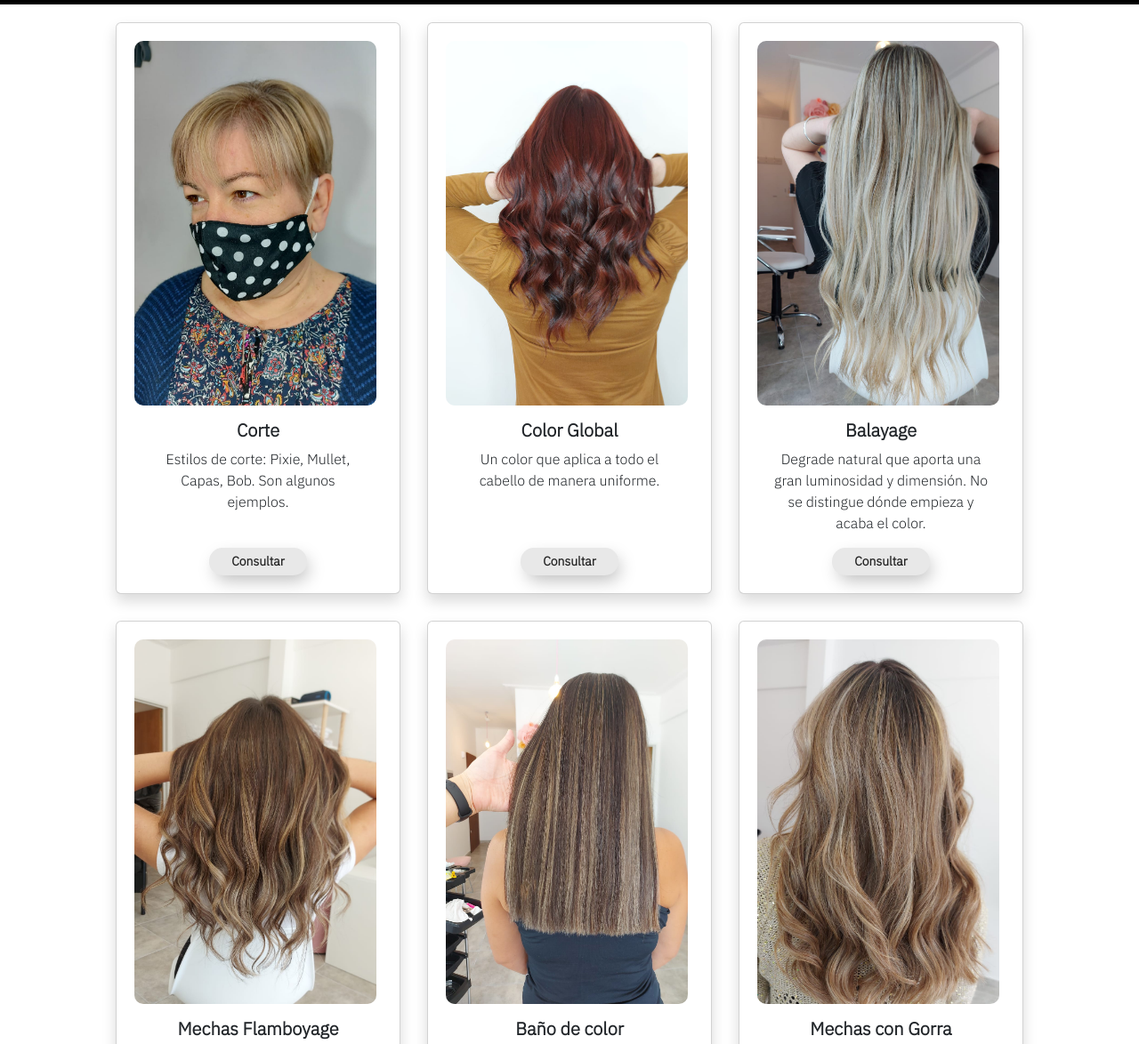
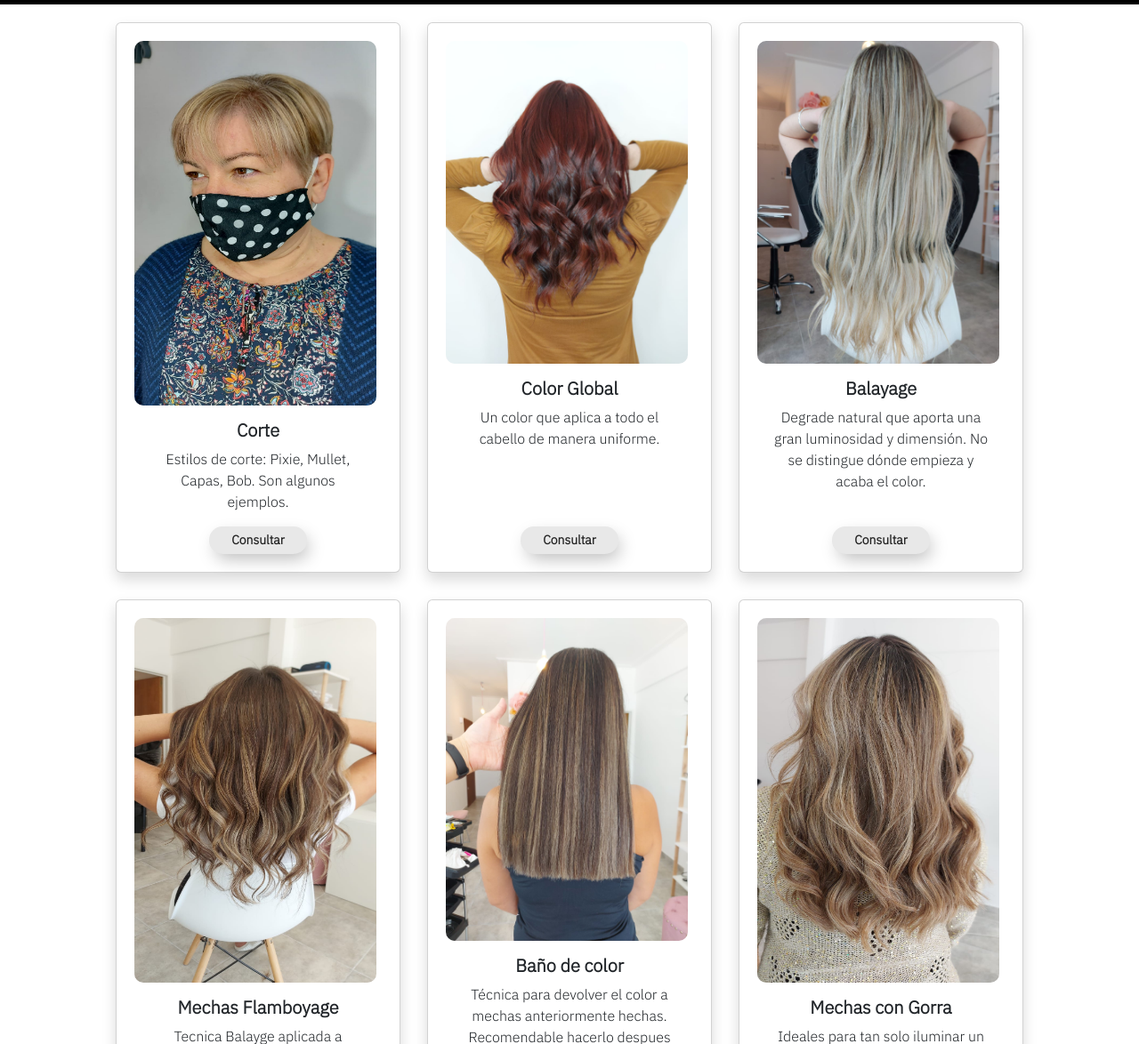
Before and after one commit to JoseEliasMorales/Peluqueria-Morales, a website: page pages/Servicios.html in a window 1280 px wide. Shown: the part 67-1241 px from the top of the page at 89% size. Drawn offline with nearby package versions, Linux system fonts and the light colour scheme; a web font is replaced by a local one.

Commit message:
imagenes

```diff
--- a/Styles/sass/views/_servicios.scss
+++ b/Styles/sass/views/_servicios.scss
@@ -7,33 +7,14 @@
             .cajaTarjetas__unidad{
                 padding: 20px;
                 .cajaTarjetas__imagen{
-                    background-image: url(../assets/Servicios/Corte1.jpeg);
                     background-size: cover;
                     border-radius: 10px;
-                    width: 17rem;
-                    height: 410px;
+                    max-width: 17rem;
+                    max-height: 410px;
                     -webkit-border-radius: 10px;
                     -moz-border-radius: 10px;
                     -ms-border-radius: 10px;
                     -o-border-radius: 10px;
-                }
-                .cajaTarjetas__imagen--global{
-                    background-image: url(../assets/Servicios/Global1.jpeg);
-                }
-                .cajaTarjetas__imagen--bala{
-                    background-image: url(../assets/Servicios/Bala1.jpeg);
-                }
-                .cajaTarjetas__imagen--flam{
-                    background-image: url(../assets/Servicios/Flam1.jpeg);
-                }
-                .cajaTarjetas__imagen--baño{
-                    background-image: url(../assets/Servicios/Baño1.jpeg);
-                }
-                .cajaTarjetas__imagen--gorra{
-                    background-image: url(../assets/Servicios/Gorra1.jpeg);
-                }
-                .cajaTarjetas__imagen--local{
-                    background-image: url(../assets/Servicios/Local1.jpeg);
                 }
                 .card-body{
                     .card-title{
--- a/pages/Servicios.html
+++ b/pages/Servicios.html
@@ -49,7 +49,7 @@
             <section class="cajaTarjetas d-flex flex-wrap justify-content-center">
                 <!-- Tarjeta Corte -->
                 <div class="card cajaTarjetas__unidad shadow rounded" style="width: 20rem;">
-                    <div class="cajaTarjetas__imagen" alt="Corte Pixie"></div>
+                    <img class="cajaTarjetas__imagen" src="../assets/Servicios/Corte1.jpeg" alt="Corte Pixie"/>
                     <div class="card-body text-center">
                       <h5 class="card-title">Corte</h5>
                       <p class="card-text">Estilos de corte: Pixie, Mullet, Capas, Bob. Son algunos ejemplos.</p>
@@ -60,7 +60,7 @@
                 </div>
                 <!-- Tarjeta Global -->
                 <div class="card cajaTarjetas__unidad shadow rounded" style="width: 20rem;">
-                    <div class="cajaTarjetas__imagen cajaTarjetas__imagen--global" alt="Color global en Rojo"></div>
+                    <img class="cajaTarjetas__imagen" src="../assets/Servicios/Global1.jpeg" alt="Color global en Rojo"/>
                     <div class="card-body text-center">
                       <h5 class="card-title">Color Global</h5>
                       <p class="card-text">Un color que aplica a todo el cabello de manera uniforme.</p>
@@ -71,7 +71,7 @@
                 </div>
                 <!-- Tarjeta Balayage -->
                 <div class="card cajaTarjetas__unidad  shadow rounded" style="width: 20rem;">
-                    <div class="cajaTarjetas__imagen cajaTarjetas__imagen--bala" alt="Mechas balayage en tonos vainilla"></div>
+                    <img class="cajaTarjetas__imagen" src="../assets/Servicios/Bala1.jpeg" alt="Mechas balayage en tonos Vainilla"/>
                     <div class="card-body text-center">
                       <h5 class="card-title">Balayage</h5>
                       <p class="card-text">Degrade natural que aporta una gran luminosidad y dimensión. No se distingue dónde empieza y acaba el color.</p>
@@ -82,7 +82,7 @@
                 </div>
                 <!-- Tarjeta Flamboyage -->
                 <div class="card cajaTarjetas__unidad  shadow rounded" style="width: 20rem;">
-                    <div class="cajaTarjetas__imagen cajaTarjetas__imagen--flam" alt="Flamboyage Rubios Calidos"></div>
+                    <img class="cajaTarjetas__imagen" src="../assets/Servicios/Flam1.jpeg" alt="Flamboyage Rubios Calidos"/>
                     <div class="card-body text-center">
                       <h5 class="card-title">Mechas Flamboyage</h5>
                       <p class="card-text">Tecnica Balayge aplicada a mechas con el fin de crear naturalidad, combinando el tono base en las puntas.</p>
@@ -93,7 +93,7 @@
                 </div>
                 <!-- Tarjeta Baño -->
                 <div class="card cajaTarjetas__unidad  shadow rounded" style="width: 20rem;">
-                    <div class="cajaTarjetas__imagen cajaTarjetas__imagen--baño" alt="Renovacion de color"></div>
+                    <img class="cajaTarjetas__imagen" src="../assets/Servicios/Baño1.jpeg" alt="Renovacion de color"/>
                     <div class="card-body text-center">
                       <h5 class="card-title">Baño de color</h5>
                       <p class="card-text">Técnica para devolver el color a mechas anteriormente hechas. Recomendable hacerlo despues de un mes de realizadas.</p>
@@ -104,7 +104,7 @@
                 </div>
                 <!-- Tarjeta Gorra -->
                 <div class="card cajaTarjetas__unidad  shadow rounded" style="width: 20rem;">
-                    <div class="cajaTarjetas__imagen cajaTarjetas__imagen--gorra" alt="Mechas rubias realizadas con gorra en pelo castaño"></div>
+                    <img class="cajaTarjetas__imagen" src="../assets/Servicios/Gorra1.jpeg" alt="Mechas rubias realizadas con gorra en pelo castaño"/>
                     <div class="card-body text-center">
                       <h5 class="card-title">Mechas con Gorra</h5>
                       <p class="card-text">Ideales para tan solo iluminar un poco el cabello o quedar super rubia.</p>
@@ -115,7 +115,7 @@
                 </div>
                 <!-- Tarjeta Localizadas -->
                 <div class="card cajaTarjetas__unidad  shadow rounded" style="width: 20rem;">
-                    <div class="cajaTarjetas__imagen cajaTarjetas__imagen--local" alt="Mechas localizadas"></div>
+                    <img class="cajaTarjetas__imagen" src="../assets/Servicios/Local1.jpeg" alt="Mechas localizadas"/>
                     <div class="card-body text-center">
                       <h5 class="card-title">Mechas Localizadas</h5>
                       <p class="card-text">Mechas muy definidas. Gruesas, medianas o finas. Muchas o pocas. Creando un estilo para cada personalidad.</p>
```
Also changed, not shown: Styles/Styles.css, 1 other file.
